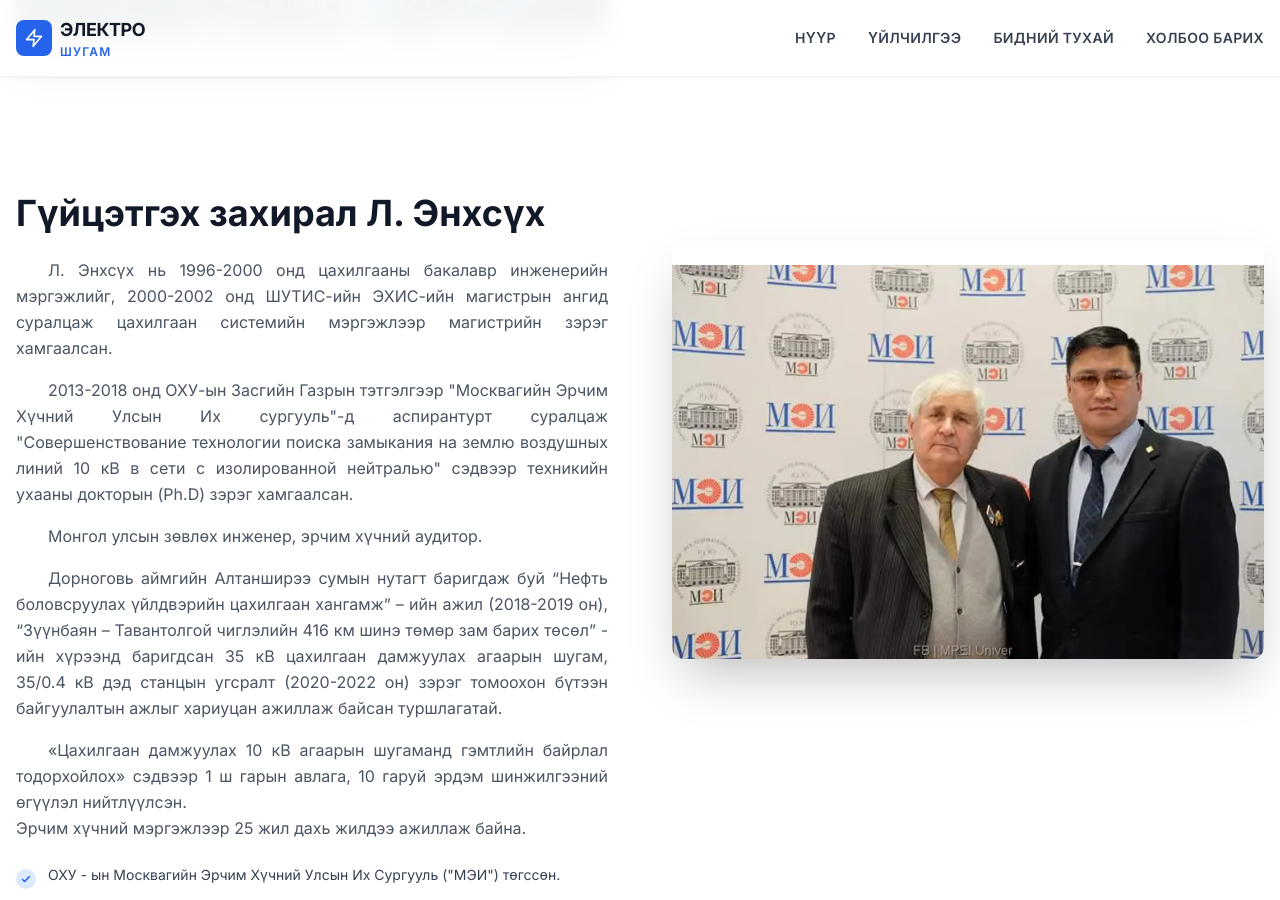
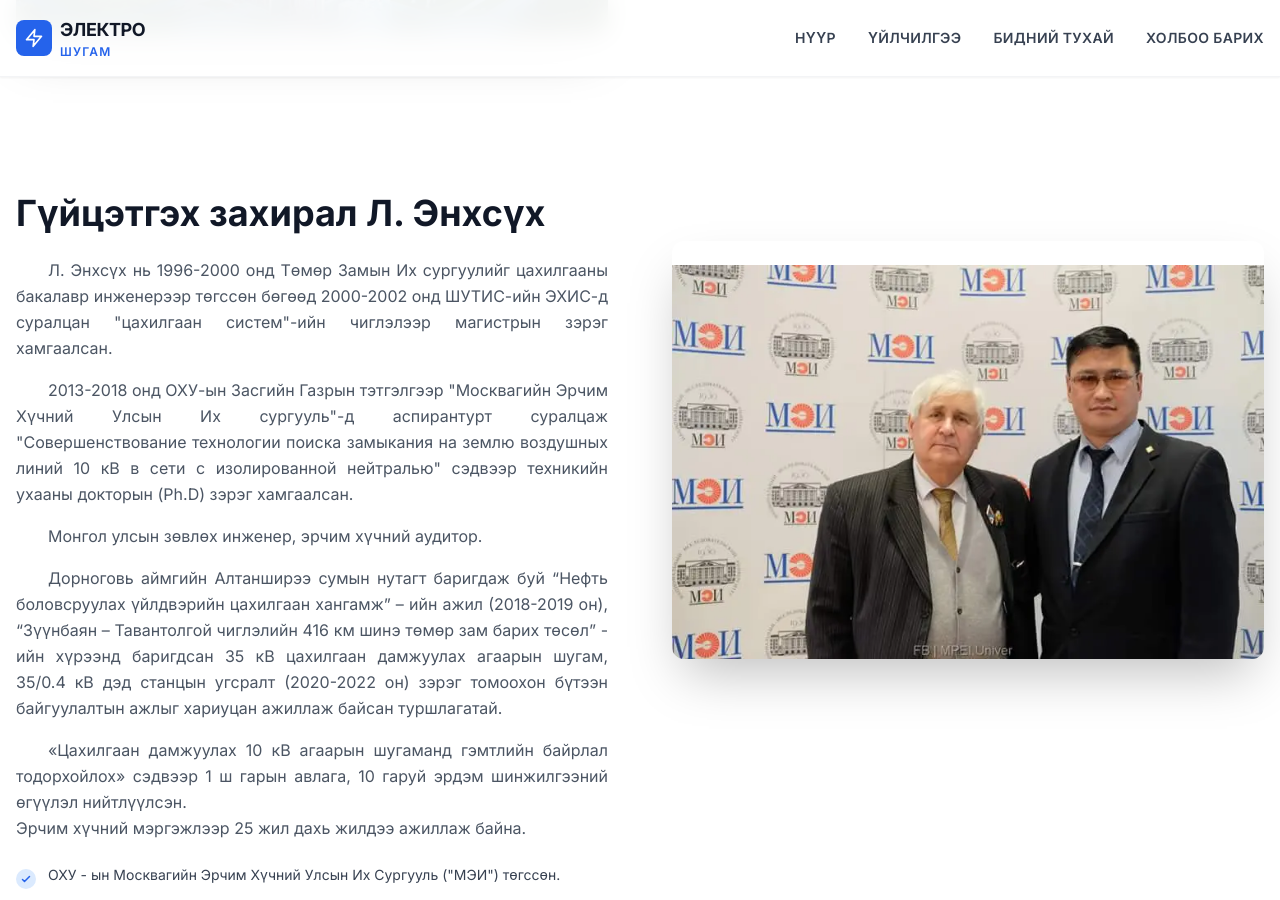
Before and after one commit to electroshugam/electroshugam_web_new, a Jekyll site: the page built from about.html, in a window 1280 px wide and 900 px high, scrolled down 3113 px. Built offline with Jekyll 4.4.1, drawn with Linux system fonts in a browser that asks for light colours; nearby versions of some CDN libraries.

Commit message:
fig update

```diff
--- a/about.html
+++ b/about.html
@@ -181,7 +181,7 @@ body_class: ""
       <div class="md:order-1">
         <h2 class="text-2xl md:text-3xl lg:text-4xl font-bold mb-6 text-gray-900 leading-tight">Гүйцэтгэх захирал Л. Энхсүх</h2>
         <div class="mb-6 text-gray-600 text-justify [&_p]:text-base [&_p]:leading-relaxed [&_p]:mb-4 [&_p]:indent-8">
-          <p>Л. Энхсүх нь 1996-2000 онд цахилгааны бакалавр инженерийн мэргэжлийг, 2000-2002 онд ШУТИС-ийн ЭХИС-ийн магистрын ангид суралцаж цахилгаан системийн мэргэжлээр магистрийн зэрэг хамгаалсан.</p>
+          <p>Л. Энхсүх нь 1996-2000 онд Төмөр Замын Их сургуулийг цахилгааны бакалавр инженерээр төгссөн бөгөөд 2000-2002 онд ШУТИС-ийн ЭХИС-д суралцан "цахилгаан систем"-ийн чиглэлээр магистрын зэрэг хамгаалсан.</p>
           <p>2013-2018 онд ОХУ-ын Засгийн Газрын тэтгэлгээр "Москвагийн Эрчим Хүчний Улсын Их сургууль"-д аспирантурт суралцаж "Совершенствование технологии поиска замыкания на землю воздушных линий 10 кВ в сети с изолированной нейтралью" сэдвээр техникийн ухааны докторын (Ph.D) зэрэг хамгаалсан.</p>
           <p>Монгол улсын зөвлөх инженер, эрчим хүчний аудитор.</p>
           <p>Дорноговь аймгийн Алтанширээ сумын нутагт баригдаж буй “Нефть боловсруулах үйлдвэрийн цахилгаан хангамж” – ийн ажил (2018-2019 он), “Зүүнбаян – Тавантолгой чиглэлийн 416 км шинэ төмөр зам барих төсөл” - ийн хүрээнд баригдсан 35 кВ цахилгаан дамжуулах агаарын шугам, 35/0.4 кВ дэд станцын угсралт (2020-2022 он) зэрэг томоохон бүтээн байгуулалтын ажлыг хариуцан ажиллаж байсан туршлагатай.</p>
```
